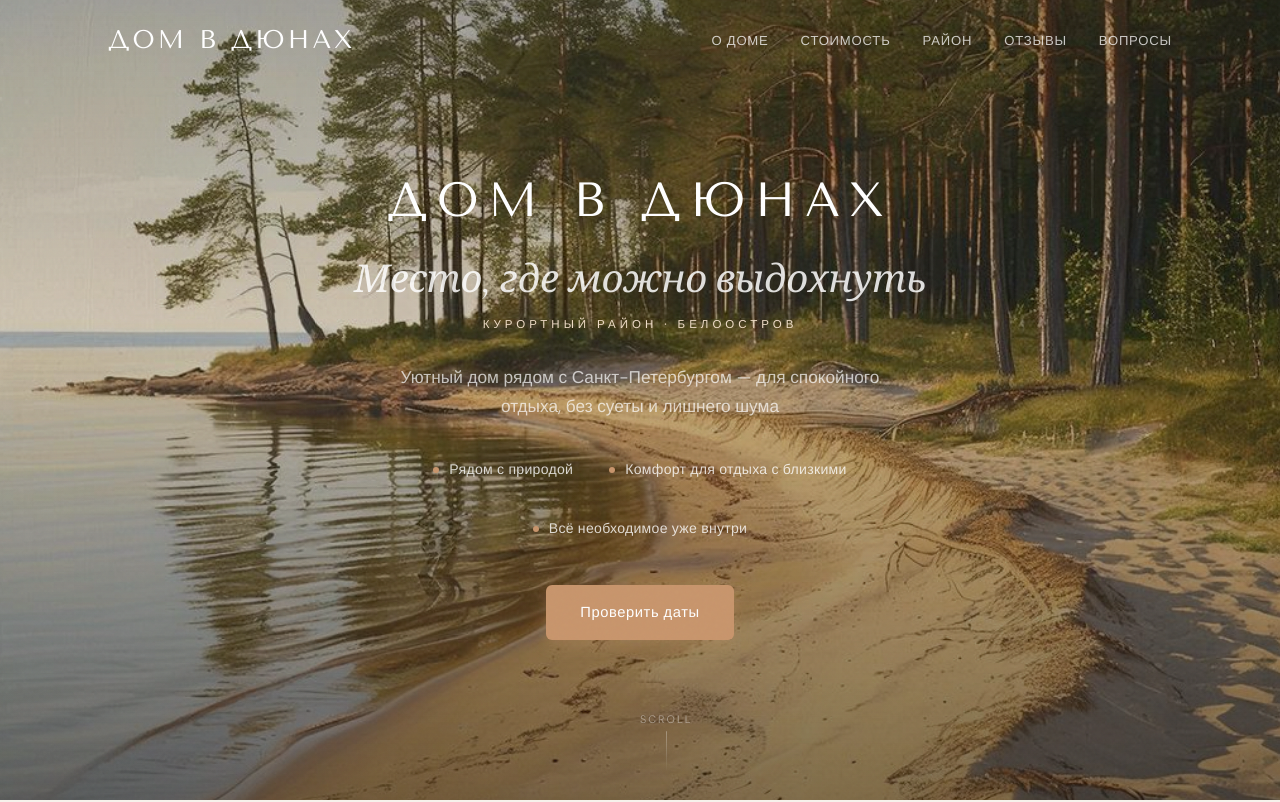
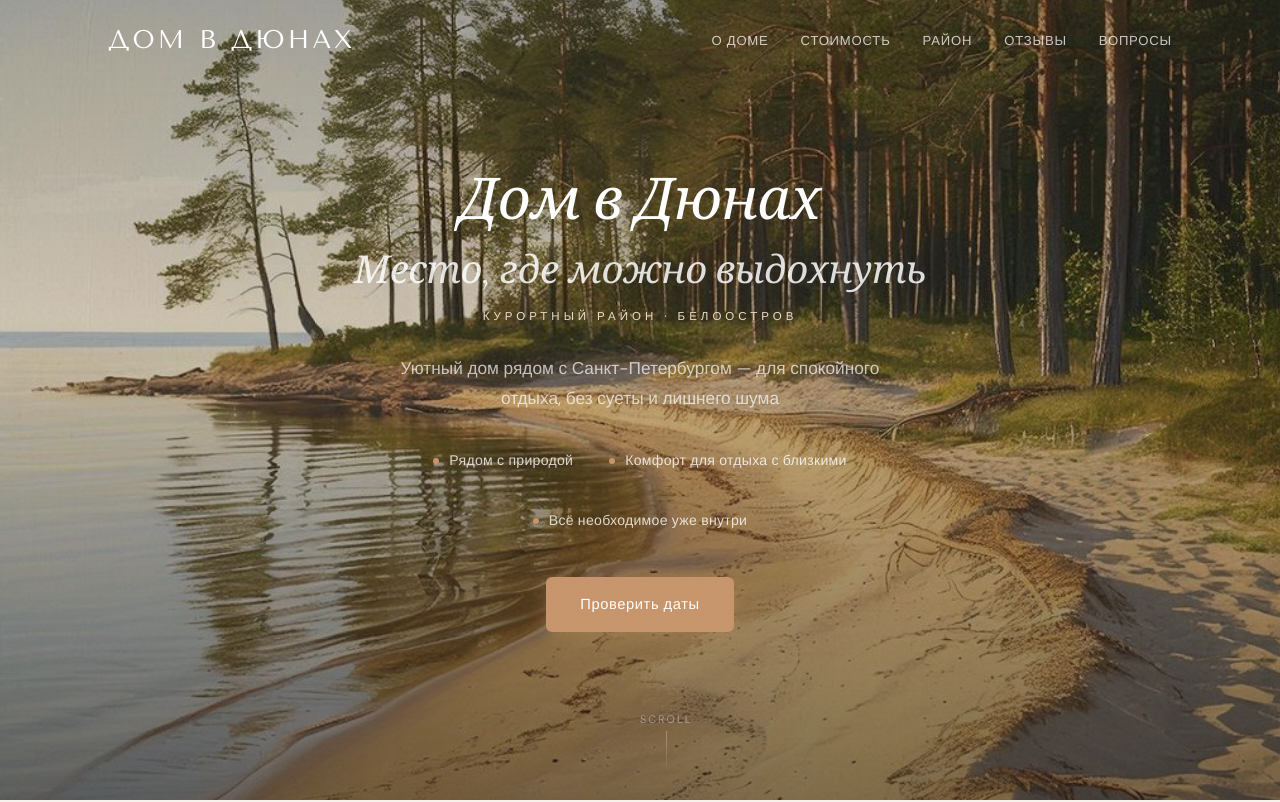
Before and after one commit to natalika88/Arenda, a plain HTML site: page index.html in a window 1280 px wide. Shown: the top 802 px of the page. Drawn offline with nearby package versions, Linux system fonts and the light colour scheme.

Commit message:
шрифт дом в дюнах

```diff
--- a/styles.css
+++ b/styles.css
@@ -367,13 +367,14 @@ img { max-width: 100%; display: block; }
 }
 
 .hero-brand {
-  font-family: var(--f-brand);
-  font-size: clamp(2rem, 4.5vw, 3rem);
-  font-weight: 400;
-  letter-spacing: .2em;
-  text-transform: uppercase;
+  font-family: var(--f-display);
+  font-size: clamp(2.4rem, 5.5vw, 3.6rem);
+  font-weight: 500;
+  font-style: italic;
+  letter-spacing: -.01em;
+  line-height: 1.15;
   color: #fff;
-  margin-bottom: 16px;
+  margin-bottom: 14px;
   opacity: 0;
   animation: heroFadeUp .9s var(--ease-out) .3s forwards;
 }
@@ -1154,7 +1155,7 @@ img { max-width: 100%; display: block; }
   .section { padding: 72px 0; }
   .hero { min-height: 100svh; }
   .hero-features { gap: 20px; }
-  .hero-brand { font-size: clamp(1.6rem, 6vw, 2.2rem); letter-spacing: .14em; }
+  .hero-brand { font-size: clamp(1.9rem, 7vw, 2.6rem); }
   .hero-title { font-size: clamp(1.3rem, 4vw, 1.8rem); }
 
   .houses-grid { grid-template-columns: 1fr; }
```
